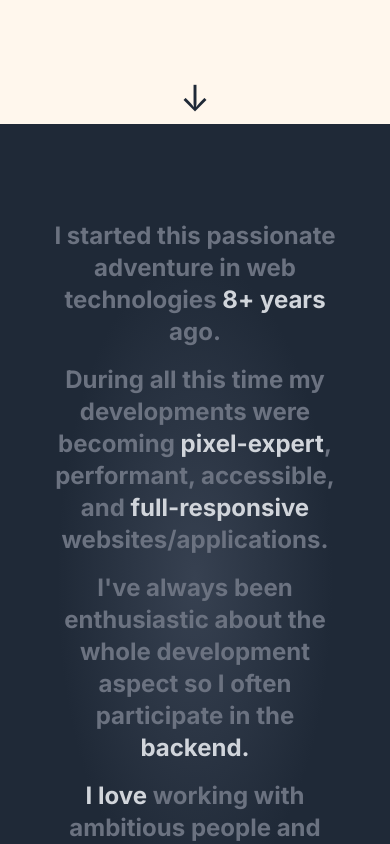
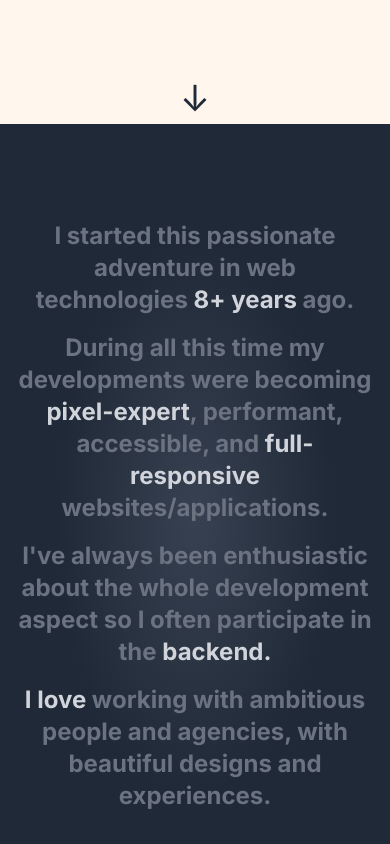
Before and after one commit to nescheytt/portfolio-dev, a Next.js app: page / in a window 390 px wide. Shown: the part 720-1564 px from the top of the page. Built offline with nearby package versions, Linux system fonts and the light colour scheme.

Commit message:
feat: improves responsive styles component about + skills

```diff
--- a/src/components/About.tsx
+++ b/src/components/About.tsx
@@ -4,7 +4,7 @@ type Props = {
 
 const About = ({ setMouseHover }: Props) => {
   return (
-    <section className="bg-gray-800 w-full xl:h-screen flex flex-col justify-center items-center py-24 px-12 sm:px-12 md:p-24 rounded-b-xl bg-gradient-radial from-gray-700 via-gray-800 to-gray-800 ">
+    <section className="bg-gray-800 w-full md:h-screen flex flex-col justify-center items-center py-24 px-4 md:px-24 rounded-b-xl bg-gradient-radial from-gray-700 via-gray-800 to-gray-800 ">
       <div className="w-full md:max-w-4xl flex flex-col cursor-default gap-y-4 md:gap-y-8" onMouseOver={() => setMouseHover(true)} onMouseLeave={() => setMouseHover(false)}>
         <p className="text-gray-500 font-bold text-2xl max-md:text-center md:text-4xl hover:text-gray-300 transition duration-500 hover:scale-105">
           I started this passionate adventure in web technologies <span className="text-gray-300">8+ years</span> ago.
--- a/src/components/Skills.tsx
+++ b/src/components/Skills.tsx
@@ -47,7 +47,7 @@ type Props = {
 
 const Skills = ({ setMouseHover }: Props) => {
   return (
-    <section className="w-full xl:h-screen flex flex-col justify-center gap-y-10 p-6 py-24 px-12 md:py-12 lg:px-24">
+    <section className="w-full md:h-screen flex flex-col justify-center gap-y-10 p-6 py-24 px-12 md:py-12 lg:px-24">
       <div className="w-max overflow-hidden">
         <m.h2
           initial={{ x: "-100%" }}
```
